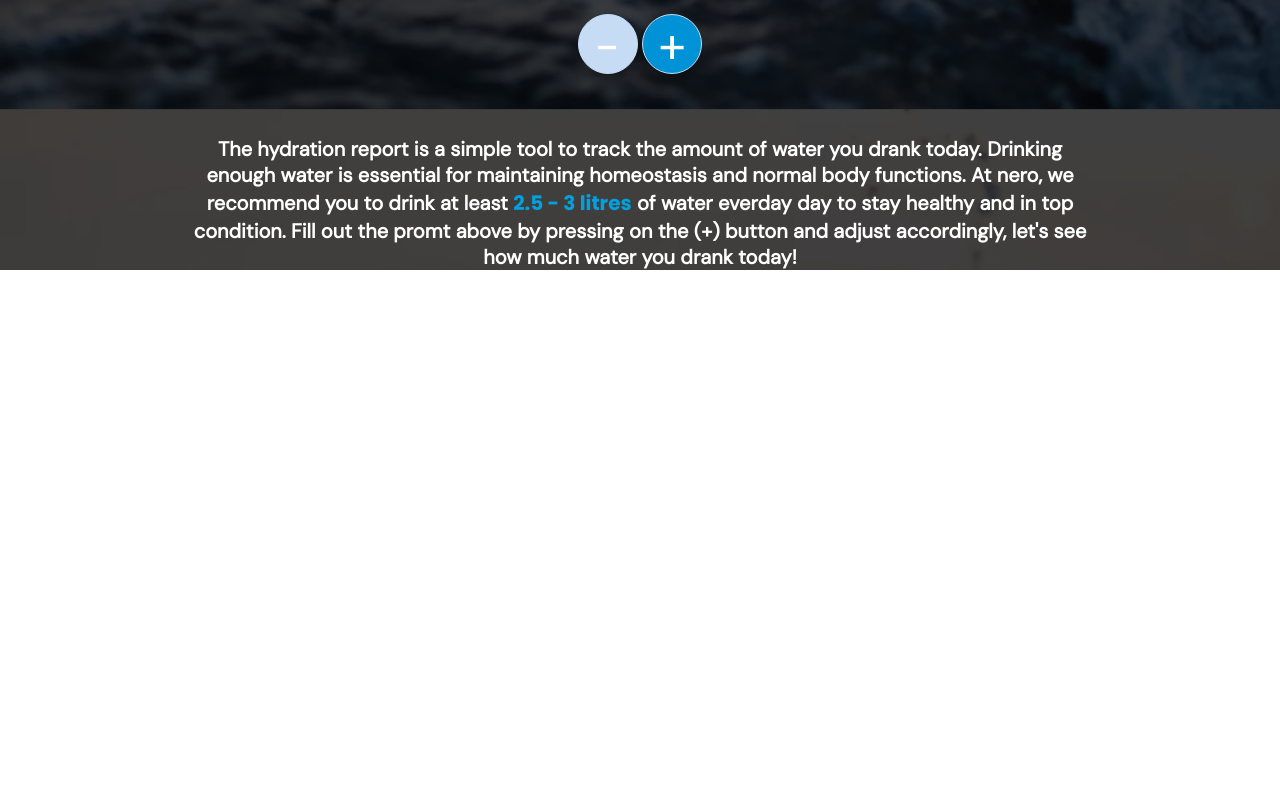
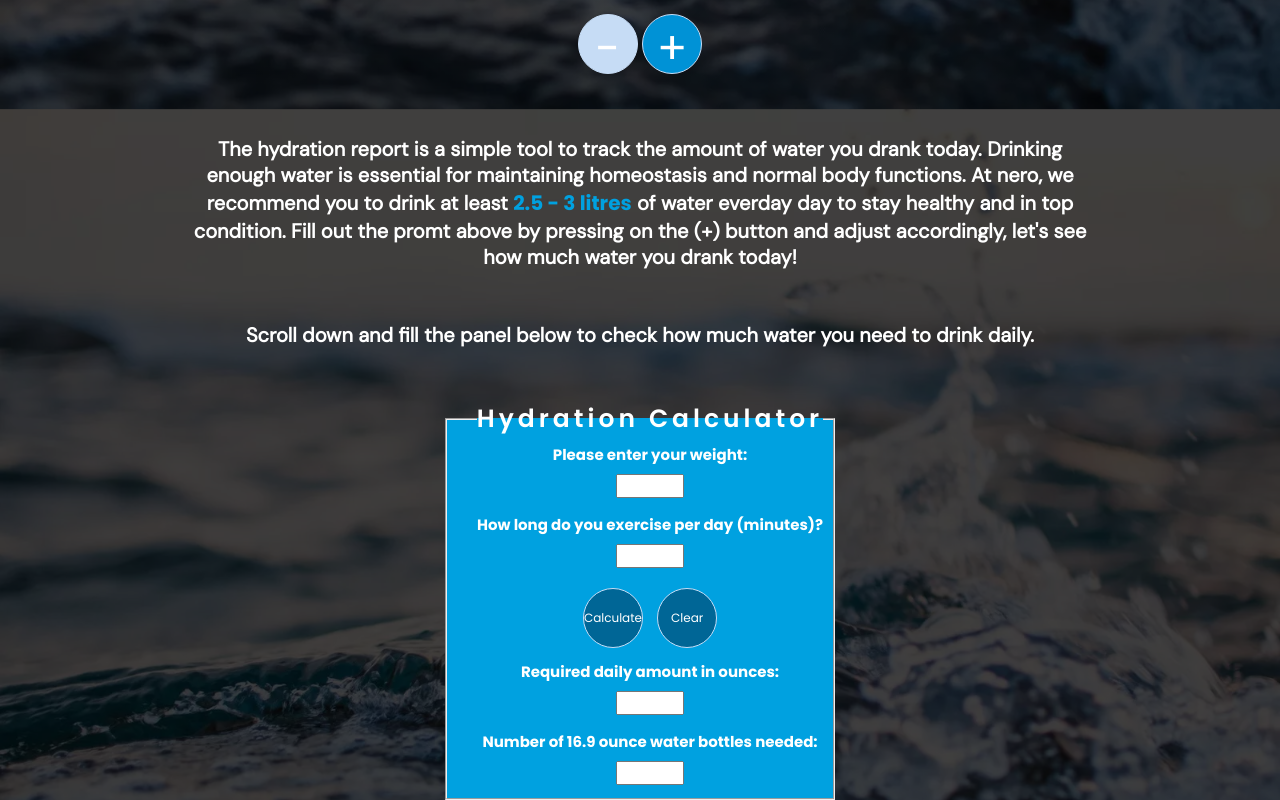
Before and after one commit to mmalvino/nero-HCI_Final_Project, a plain HTML site: page hydrationreport.html in a window 1280 px wide. Shown: the part 716-1516 px from the top of the page. Before the commit the page ends 986 px from the top, so only its background shows below. Drawn offline with Linux system fonts and the light colour scheme.

Commit message:
Add files via upload

```diff
--- a/hr.css
+++ b/hr.css
@@ -208,3 +208,68 @@ mark {
     color: #0092d6;
     background-color: 0;
 }
+
+/* start calculator */
+@media(min-width: 768px) {
+    .container-1 {
+      display: flex;
+      flex-direction: column;
+  }
+    .container-2 {
+      display: flex;
+      flex-direction: row;
+    }
+  }
+
+
+  .box-3 {
+    flex: 1;
+  }
+
+  h1, legend {
+    margin-left: 10px;
+    letter-spacing: 4px;
+    font-weight: 600;
+  }
+  p#first, p#second {
+    max-width: 575px;
+    letter-spacing: 4px;
+    margin-left: 30px;
+  }
+
+  p, label {
+    font-size: 15px;
+    line-height: 25px
+  }
+  legend {
+    font-size: 25px;
+    margin-left: 0;
+    letter-spacing: 4px;
+    font-weight: 600;
+  }
+  button#calculate, button#clear {
+    background-color:#006696;
+    font-size: 12px;
+  }
+  button#calculate {
+    margin: 10px 0 7px 0;
+  }
+  button#clear {
+    margin-left: 10px;
+  }
+  fieldset {
+    max-width: 390px;
+    height: 400px;
+    margin-left:  50px;
+    margin-top:  0px;
+    padding-left: 20px;
+    margin: auto;
+    background-color:#00A1E0;
+
+  }
+  label, input {
+    margin-bottom: 10px
+  }
+  .emphasis {
+    font-style: italic;
+  }
--- a/hr.js
+++ b/hr.js
@@ -54,3 +54,28 @@ function updateLayout() {
     currentPercentageEl.textContent = `${percentage}%`;
     progressArea.style.height = `${percentage}%`;
 }
+
+//start calculator
+function calculateWater() {
+    var weight = document.getElementById("weight").value;
+    var activity = document.getElementById("exercise").value;
+    var requiredWaterOz = weight / 2 + (activity / 30) * 12;
+    var waterBottles = requiredWaterOz / 16.9;
+    var waterBottles2 = waterBottles.toFixed(2);
+    if (isNaN(weight) || isNaN(activity)) {
+      alert("Please enter only numeric values.");
+    }
+    else if (weight === "") {
+      alert("Please enter your weight.");
+    }
+    else if (activity === "") {
+      alert("Please enter your exercise time. If you have not been active, please enter 0.");
+    }
+    else {
+      document.getElementById("required_water").value = requiredWaterOz;
+      document.getElementById("water_bottles").value = waterBottles2;
+    }
+  }
+  function resetForm() {
+      document.getElementById("personal_info").reset();
+  }
--- a/hydrationreport.html
+++ b/hydrationreport.html
@@ -70,6 +70,26 @@
             homeostasis and normal body functions. At nero, we recommend you to drink at least <span style="color:#00A1E0">2.5 - 3 litres</span>
             of water everday day to stay healthy and in top condition. Fill out the promt above by pressing
             on the (+) button and adjust accordingly, let's see how much water you drank today!
+            <br><br><br>
+            <h5>Scroll down and fill the panel below to check how much water you need to drink daily.<br><br><br>
 
+
+<!-- calculator start-->
+            <form id="personal_info" onsubmit="return false">
+                <fieldset>
+                <legend>Hydration Calculator</legend>
+                <label for="weight">Please enter your weight:</label><br>
+                <input type="text" id="weight" size="3" maxlength="5"><br>
+                <label for="exercise">How long do you exercise per day (minutes)?</label><br>
+                <input type="text" id="exercise" size="3" maxlength="5"><br>
+                <button id="calculate" onClick="calculateWater();">Calculate</button>
+                <button id="clear" onclick="resetForm();">Clear</button><br>
+                <label for="required_water">Required daily amount in ounces:</label><br>
+                <input type="text" id="required_water" size="3" maxlength="5"><br>
+                <label for="water_bottles">Number of 16.9 ounce water bottles needed:</label><br>
+                <input type="text" id="water_bottles" size="3" maxlength="5">
+                </fieldset>
+                </form>
             <script src="hr.js"></script>
+
 </body>
```
